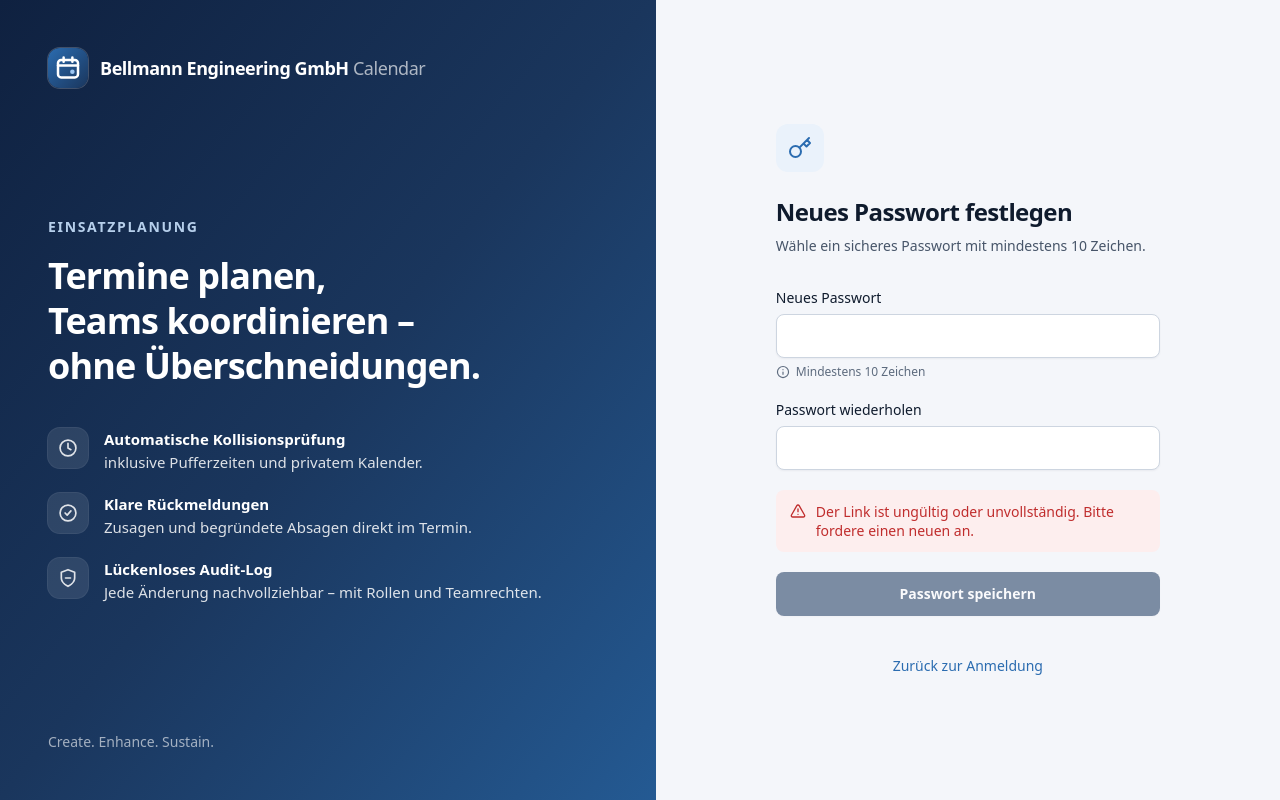
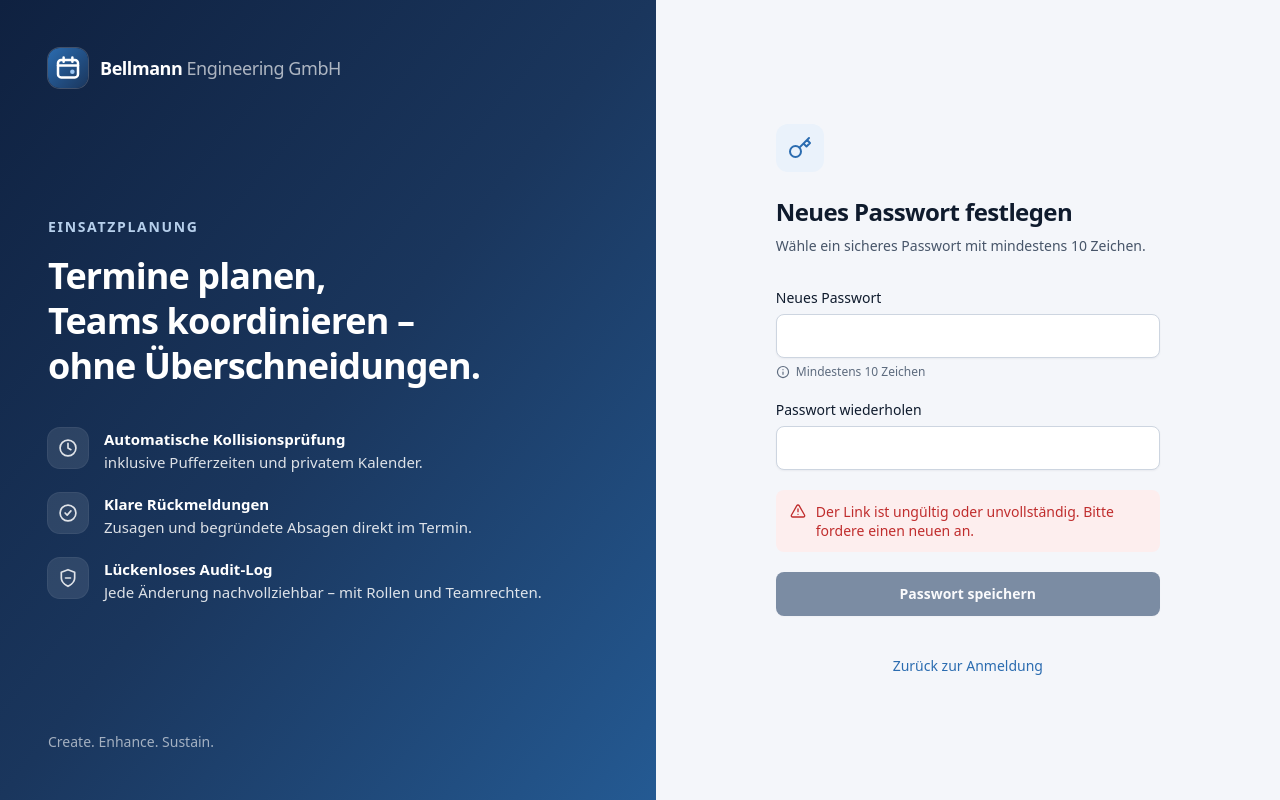
Before and after one commit to bellmann-engineering/be-calendar, a Flask app: page /reset-password in a window 1280 px wide. Run offline with Flask 3, Linux system fonts and the light colour scheme; style sheets or scripts are compiled from the project's sources; some web fonts are replaced.

Commit message:
chore(branding): "Bellmann Calendar" durch Bellmann Eng. / Bellmann Engineering GmbH ersetzen
Betrifft Oberfläche, E-Mails, Google-Terminbeschreibung und Doku.
Technische Bezeichner (DB-, Paket-, Image-Namen, HKDF-Info in crypto.py)
bleiben unverändert, damit bestehende Daten und Tokens gültig bleiben.

Co-Authored-By: Claude Opus 5.5 <noreply@anthropic.com>

```diff
--- a/app/__init__.py
+++ b/app/__init__.py
@@ -1,5 +1,5 @@
 """
-Application Factory der Bellmann-Calendar-Anwendung.
+Application Factory der Kalender-Anwendung der Bellmann Engineering GmbH.
 
 Was macht diese Datei?
     1. Sie erzeugt die globalen Flask-Erweiterungen (``db``, ``jwt``, ``migrate``,
--- a/app/services/calendar_service.py
+++ b/app/services/calendar_service.py
@@ -287,7 +287,7 @@ class GoogleCalendarService:
     ) -> dict:
         return {
             "summary": title,
-            "description": description or "Automatisch erstellt via Bellmann Calendar",
+            "description": description or "Automatisch erstellt via Bellmann Eng.",
             "start": {"dateTime": isoformat_utc(start_time), "timeZone": "UTC"},
             "end": {"dateTime": isoformat_utc(end_time), "timeZone": "UTC"},
         }
--- a/app/services/google_sync_service.py
+++ b/app/services/google_sync_service.py
@@ -1,5 +1,5 @@
 """
-Synchronisierung: Termine aus dem Bellmann Calendar -> Google-Kalender der Mitarbeiter.
+Synchronisierung: Termine aus dem Kalender der Bellmann Engineering GmbH -> Google-Kalender der Mitarbeiter.
 
 Eine einzige Funktion ``synchronisieren(event)`` entscheidet nach JEDER Änderung, was in
 Google passieren muss. Sie vergleicht den Soll-Zustand mit dem, was zuletzt gespiegelt
--- a/app/services/notification_service.py
+++ b/app/services/notification_service.py
@@ -50,7 +50,7 @@ class NotificationService:
             user_id=user.id, title=title, message=message, type=notification_type
         )
         db.session.add(notification)
-        EmailService.queue_email(user.email, f"[Bellmann Calendar] {title}", message)
+        EmailService.queue_email(user.email, f"[Bellmann Eng.] {title}", message)
         return notification
 
     @staticmethod
--- a/app/services/user_service.py
+++ b/app/services/user_service.py
@@ -366,9 +366,9 @@ class UserService:
         html_body = render_template("email/account_invite.html", user=user, setup_url=url)
         text_body = (
             f"Hallo {user.first_name},\n\n"
-            f"für dich wurde ein Konto im Bellmann Calendar angelegt. "
+            f"für dich wurde ein Konto im Kalender der Bellmann Engineering GmbH angelegt. "
             f"Lege hier dein Passwort fest (Link 72 Stunden gültig):\n{url}\n"
         )
         EmailService.queue_email(
-            user.email, "Dein Zugang zum Bellmann Calendar", text_body, html_body
+            user.email, "Dein Zugang zum Kalender der Bellmann Engineering GmbH", text_body, html_body
         )
--- a/app/static/js/app.js
+++ b/app/static/js/app.js
@@ -3,7 +3,7 @@
  * Datei: app/static/js/app.js
  * ---------------------------------------------------------------------
  * Zweck:
- *   Kern-Skript des Bellmann Calendar, von base.html auf JEDER Seite
+ *   Kern-Skript des Kalenders der Bellmann Eng., von base.html auf JEDER Seite
  *   geladen (nach ui.js, vor dem Seiten-Skript aus js/pages/).
  *
  * Was diese Datei bereitstellt:
--- a/app/templates/auth_base.html
+++ b/app/templates/auth_base.html
@@ -22,10 +22,10 @@ Hinweis: Das Signet ist ein eigenes Kalender-Symbol, kein Firmenlogo.
 {% block content %}
 <div class="grid min-h-dvh lg:grid-cols-[minmax(0,1.05fr)_minmax(0,1fr)]">
     {# ---------- Marken-Panel (nur große Bildschirme) ---------- #}
-    <aside class="auth-pattern relative hidden flex-col justify-between overflow-hidden bg-linear-to-br from-brand-950 via-brand-900 to-brand-700 p-12 text-white lg:flex" aria-label="Über Bellmann Calendar">
+    <aside class="auth-pattern relative hidden flex-col justify-between overflow-hidden bg-linear-to-br from-brand-950 via-brand-900 to-brand-700 p-12 text-white lg:flex" aria-label="Über Bellmann Engineering GmbH">
         <div class="flex items-center gap-3">
             <img src="{{ asset_url('favicon.svg') }}" alt="" width="40" height="40" class="size-10 rounded-xl ring-1 ring-white/20">
-            <span class="text-lg font-semibold tracking-tight">Bellmann Engineering GmbH <span class="font-normal text-white/65">Calendar</span></span>
+            <span class="text-lg font-semibold tracking-tight">Bellmann <span class="font-normal text-white/65">Engineering GmbH</span></span>
         </div>
 
         <div class="max-w-lg">
@@ -56,7 +56,7 @@ Hinweis: Das Signet ist ein eigenes Kalender-Symbol, kein Firmenlogo.
             {# Signet auch auf kleinen Bildschirmen zeigen #}
             <div class="mb-10 flex items-center gap-2.5 lg:hidden">
                 <img src="{{ asset_url('favicon.svg') }}" alt="" width="36" height="36" class="size-9 rounded-xl">
-                <span class="text-base font-semibold tracking-tight">Bellmann Engineering GmbH <span class="font-normal text-fg-muted">Calendar</span></span>
+                <span class="text-base font-semibold tracking-tight">Bellmann <span class="font-normal text-fg-muted">Engineering GmbH</span></span>
             </div>
             {% block auth_form %}{% endblock %}
         </div>
--- a/app/templates/base.html
+++ b/app/templates/base.html
@@ -3,7 +3,7 @@
 Datei: app/templates/base.html
 ---------------------------------------------------------------------
 Zweck:
-  Grundgerüst (Layout) für ALLE HTML-Seiten des Bellmann Eng. Calendar.
+  Grundgerüst (Layout) für ALLE HTML-Seiten des Kalenders der Bellmann Eng.
   Jede Seite erweitert diese Vorlage per {% extends "base.html" %}
   und füllt die Blöcke:
     - {% block title %}    → Seitentitel im Browser-Tab
@@ -54,7 +54,7 @@ Performance:
 <head>
     <meta charset="UTF-8">
     <meta name="viewport" content="width=device-width, initial-scale=1">
-    <title>{% block title %}Bellmann Engineering GmbH Calendar{% endblock %} · Bellmann Engineering GmbH Calendar</title>
+    <title>{% block title %}Kalender{% endblock %} · Bellmann Eng.</title>
     <meta name="description" content="Kalender- und Einsatzplanung der Bellmann Engineering GmbH">
     {# Farbe der Browser-Leiste (mobil) passend zur Kopfzeile #}
     <meta name="theme-color" content="#1a365d">
@@ -82,9 +82,9 @@ Performance:
                 {{ icon('menu') }}
             </button>
 
-            <a href="/dashboard" class="mr-4 flex items-center gap-2.5 rounded-lg" aria-label="Bellmann Calendar – zur Startseite">
+            <a href="/dashboard" class="mr-4 flex items-center gap-2.5 rounded-lg" aria-label="Bellmann Eng. – zur Startseite">
                 <img src="{{ asset_url('favicon.svg') }}" alt="" width="32" height="32" class="size-8 rounded-lg ring-1 ring-white/15">
-                <span class="text-[0.9375rem] font-semibold tracking-tight">Bellmann <span class="font-normal text-white/65">Calendar</span></span>
+                <span class="text-[0.9375rem] font-semibold tracking-tight">Bellmann <span class="font-normal text-white/65">Eng.</span></span>
             </a>
 
             <nav aria-label="Hauptnavigation" class="hidden md:block">
--- a/app/templates/email/account_invite.html
+++ b/app/templates/email/account_invite.html
@@ -1,11 +1,11 @@
 {#
-  E-Mail: "Dein Zugang zum Bellmann Calendar" (Einladung nach CSV-Import)
+  E-Mail: "Dein Zugang zum Kalender der Bellmann Engineering GmbH" (Einladung nach CSV-Import)
   Versendet von: app/services/user_service.py::_queue_invite() – erst NACH dem Commit.
   Variablen:     user (User), setup_url (signierter Link, 72 h gültig, einmalig)
 #}
 {% extends "email/base.html" %}
 {% block content %}
-    <h3 style="color: #1A365D; margin-top: 0;">Willkommen im Bellmann Calendar</h3>
+    <h3 style="color: #1A365D; margin-top: 0;">Willkommen bei der Bellmann Engineering GmbH</h3>
     <p>Hallo {{ user.first_name }},</p>
     <p>für dich wurde ein Konto angelegt. Dein Benutzername ist deine E-Mail-Adresse <strong>{{ user.email }}</strong>.</p>
     <p>Bitte lege über den folgenden Button dein persönliches Passwort fest. Der Link ist <strong>72 Stunden</strong> gültig.</p>
--- a/app/templates/email/base.html
+++ b/app/templates/email/base.html
@@ -23,7 +23,7 @@ Gerendert von: app/services/email_service.py (render_template).
     <meta charset="UTF-8">
     <meta name="viewport" content="width=device-width, initial-scale=1">
     <meta name="color-scheme" content="light">
-    <title>Bellmann Engineering GmbH - Calendar</title>
+    <title>Bellmann Engineering GmbH</title>
 </head>
 <body style="margin: 0; padding: 0; background-color: #f4f6fa; font-family: -apple-system, 'Segoe UI', Roboto, Helvetica, Arial, sans-serif; -webkit-text-size-adjust: 100%;">
     <table role="presentation" width="100%" cellpadding="0" cellspacing="0" style="background-color: #f4f6fa;">
@@ -34,7 +34,7 @@ Gerendert von: app/services/email_service.py (render_template).
                         {# Kopfzeile: Navy mit Verlauf (Programme ohne Verlauf zeigen die Grundfarbe) #}
                         <td style="background-color: #1a365d; background-image: linear-gradient(90deg, #0f2140, #1a365d 55%, #1f4a77); padding: 22px 32px;">
                             <span style="color: #ffffff; font-size: 18px; font-weight: 600; letter-spacing: -0.01em;">Bellmann</span>
-                            <span style="color: #b6cfeb; font-size: 18px; font-weight: 400;"> Calendar</span>
+                            <span style="color: #b6cfeb; font-size: 18px; font-weight: 400;"> Engineering GmbH</span>
                         </td>
                     </tr>
                     <tr>
--- a/docker-compose.yml
+++ b/docker-compose.yml
@@ -1,5 +1,5 @@
 # =============================================================================
-# docker-compose.yml – Produktions-Stack von Bellmann Calendar
+# docker-compose.yml – Produktions-Stack des Kalenders der Bellmann Eng.
 # -----------------------------------------------------------------------------
 #   Browser ──https:8443──> nginx ──:5000──> web (Gunicorn/Flask) ──:5432──> db (PostgreSQL)
 #   (http:8080 leitet nur auf https:8443 um)
--- a/package.json
+++ b/package.json
@@ -2,7 +2,7 @@
   "name": "bellmann-calendar-frontend",
   "version": "1.0.0",
   "private": true,
-  "description": "Build der statischen Frontend-Assets (Tailwind-CSS, FullCalendar, Schrift) für Bellmann Calendar",
+  "description": "Build der statischen Frontend-Assets (Tailwind-CSS, FullCalendar, Schrift) für den Kalender der Bellmann Eng.",
   "license": "UNLICENSED",
   "engines": {
     "node": ">=20"
```
Also changed, not shown: docs/kb/index.html (+9 -9 lines), tests/test_events.py (+1 -1 lines), tests/test_users.py (+1 -1 lines), README.md, app/static/favicon.svg, 1 other file.
